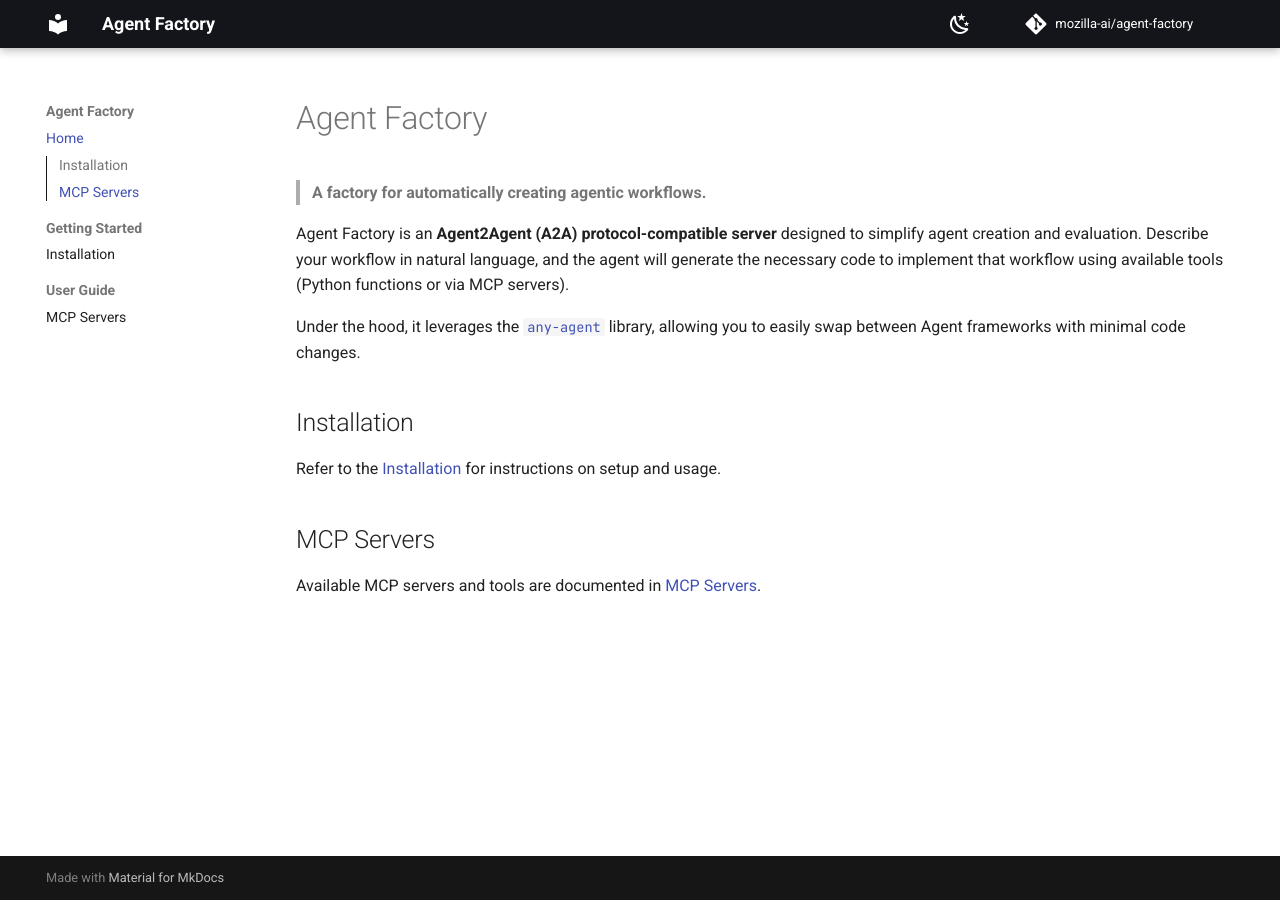
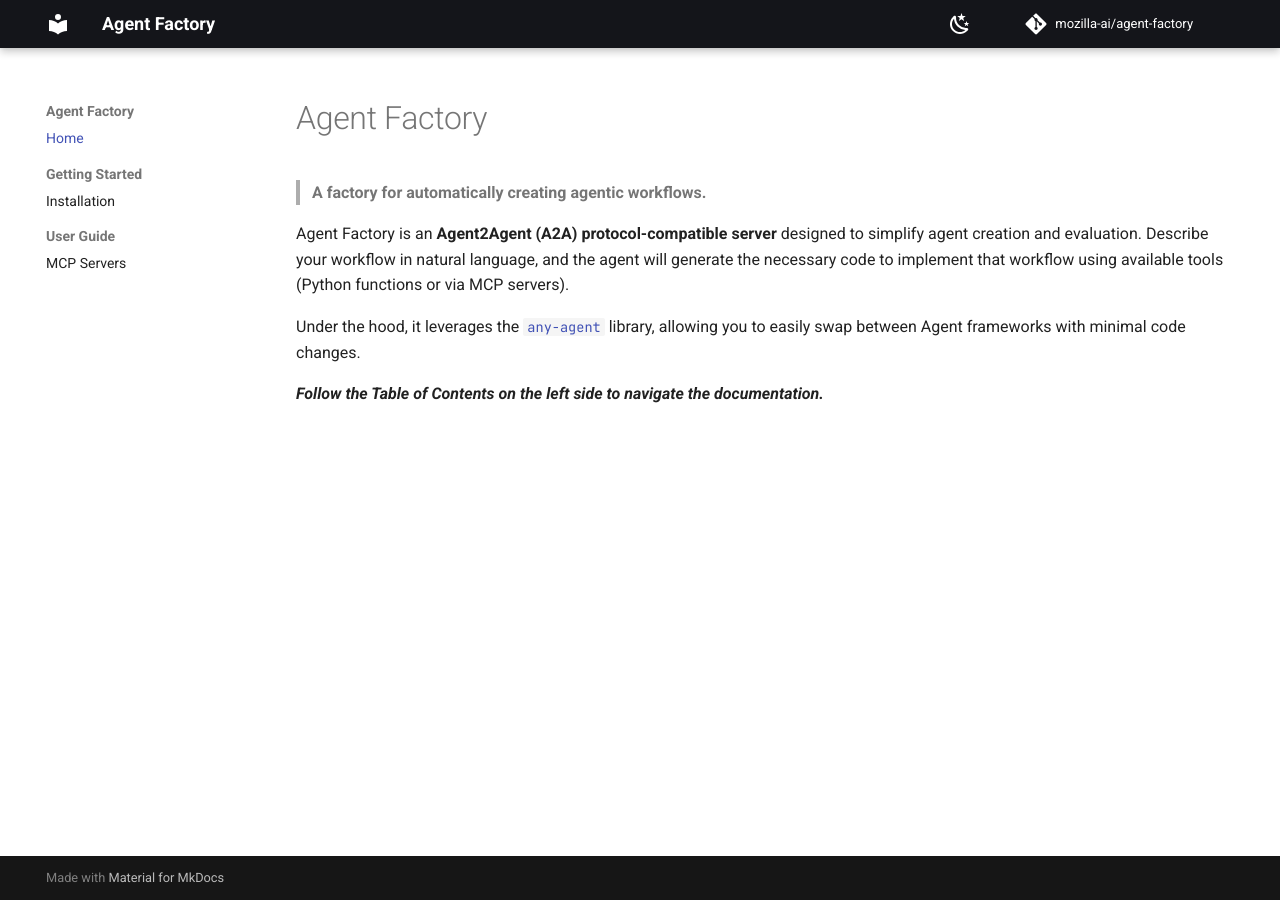
Before and after one commit to mozilla-ai/agent-factory, an MkDocs documentation site: the page built from docs/index.md, in a window 1280 px wide. Built offline with MkDocs 1.6.1 and Material for MkDocs 9.7.7, drawn with Linux system fonts in a browser that asks for light colours; comment, search, counter and statistics services are not loaded.

Commit message:
Reference table of contents

```diff
--- a/docs/index.md
+++ b/docs/index.md
@@ -9,10 +9,4 @@ using available tools (Python functions or via MCP servers).
 Under the hood, it leverages the [`any-agent`](https://github.com/mozilla-ai/any-agent) library, allowing you to easily
 swap between Agent frameworks with minimal code changes.
 
-## Installation
-
-Refer to the [Installation](getting-started/installation.md) for instructions on setup and usage.
-
-## MCP Servers
-
-Available MCP servers and tools are documented in [MCP Servers](user-guide/mcp-servers.md).
+**_Follow the Table of Contents on the left side to navigate the documentation._**
```
